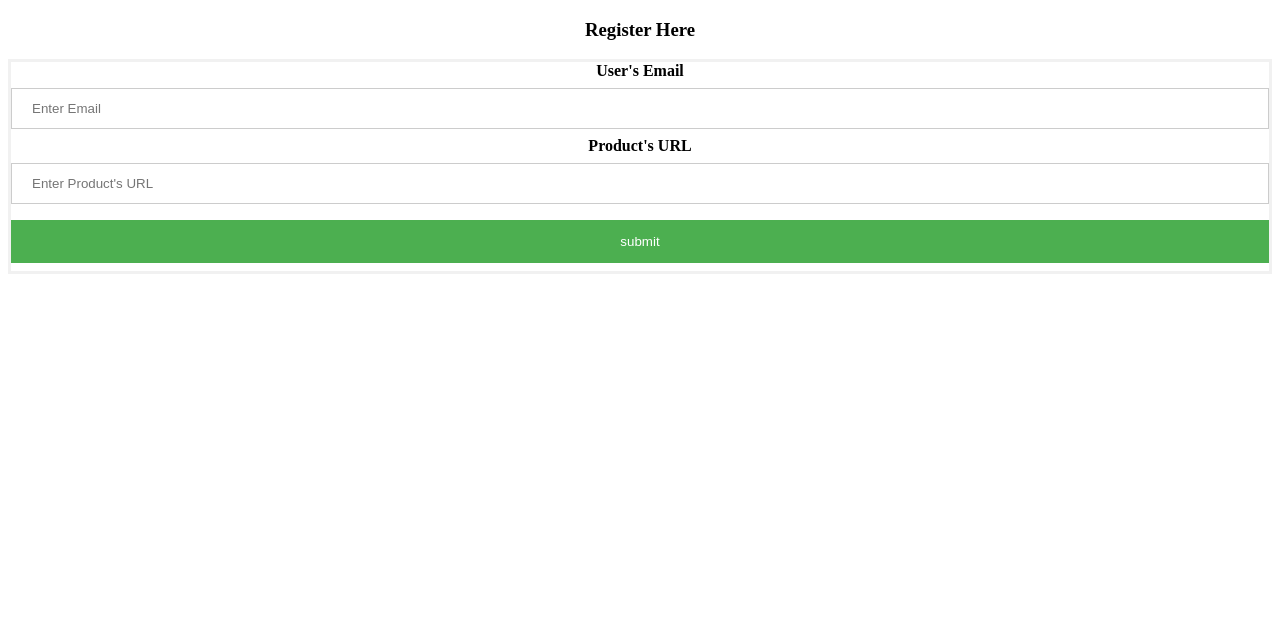
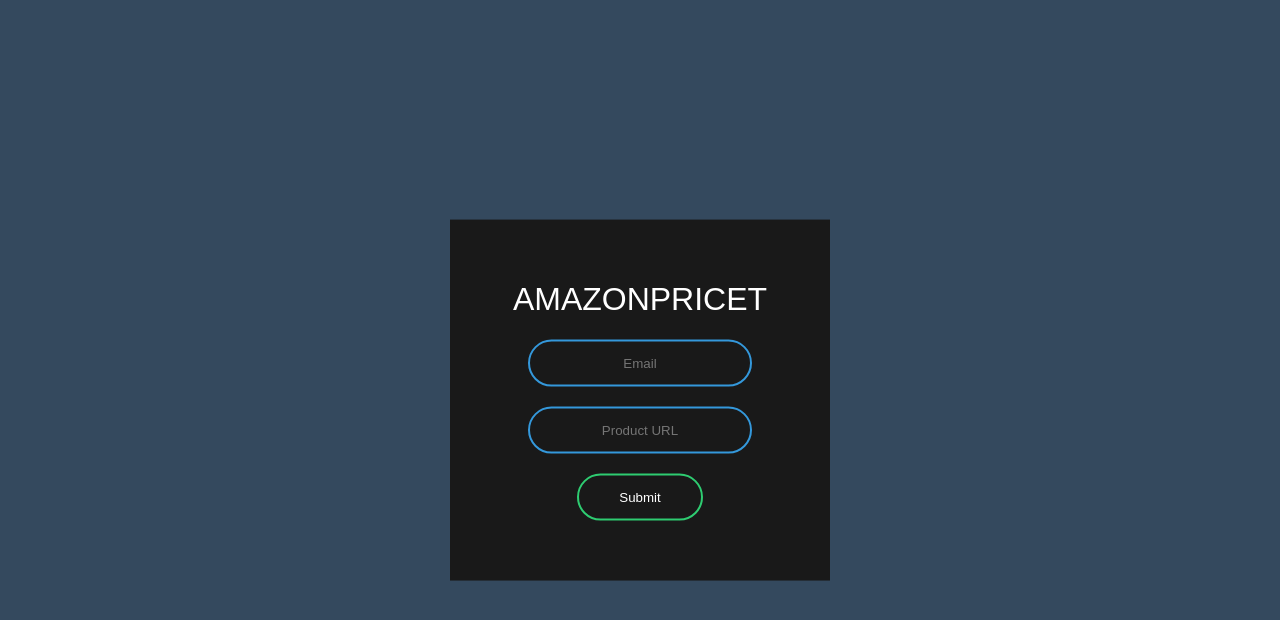
Before and after one commit to MohammadAshrafTolba/amazonpricet, a Flask app: page / in a window 1280 px wide. Shown: the top 620 px of the page. Run offline with Flask 2, Linux system fonts and the light colour scheme.

Commit message:
Update the webservice's front end (html and css files)

```diff
--- a/app/static/styles/index_style.css
+++ b/app/static/styles/index_style.css
@@ -1,30 +1,56 @@
-/* Bordered form */
-form {
-  border: 3px solid #f1f1f1;
+body{
+  margin: 0;
+  padding: 0;
+  font-family: sans-serif;
+  background: #34495e;
 }
-
-/* Full-width inputs */
-input[type=text], input[type=password] {
-  width: 100%;
-  padding: 12px 20px;
-  margin: 8px 0;
-  display: inline-block;
-  border: 1px solid #ccc;
-  box-sizing: border-box;
+.box{
+  width: 300px;
+  padding: 40px;
+  position: absolute;
+  top: 50%;
+  left: 50%;
+  transform: translate(-50%,-50%);
+  background: #191919;
+  text-align: center;
 }
-
-/* Set a style for all buttons */
-button {
-  background-color: #4CAF50;
+.box h1{
   color: white;
-  padding: 14px 20px;
-  margin: 8px 0;
-  border: none;
+  text-transform: uppercase;
+  font-weight: 500;
+}
+.box input[type = "text"],.box input[type = "password"]{
+  border:0;
+  background: none;
+  display: block;
+  margin: 20px auto;
+  text-align: center;
+  border: 2px solid #3498db;
+  padding: 14px 10px;
+  width: 200px;
+  outline: none;
+  color: white;
+  border-radius: 24px;
+  transition: 0.25s;
+}
+.box input[type = "text"]:focus,.box input[type = "password"]:focus{
+  width: 280px;
+  border-color: #2ecc71;
+}
+.box input[type = "submit"]{
+  border:0;
+  background: none;
+  display: block;
+  margin: 20px auto;
+  text-align: center;
+  border: 2px solid #2ecc71;
+  padding: 14px 40px;
+  outline: none;
+  color: white;
+  border-radius: 24px;
+  transition: 0.25s;
   cursor: pointer;
-  width: 100%;
 }
-
-/* Add a hover effect for buttons */
-button:hover {
-  opacity: 0.8;
+.box input[type = "submit"]:hover{
+  background: #2ecc71;
 }
--- a/app/templates/index.html
+++ b/app/templates/index.html
@@ -1,30 +1,20 @@
 <!DOCTYPE html>
-<html lang="en">
-<head>
-    <meta charset="UTF-8">
-    <title>Registration Form</title>
+<!-- saved from url=(0066)file:///C:/Users/I-TECH/Desktop/Animated%20Login%20Form/index.html -->
+<html lang="en" dir="ltr">
 
-    <link rel= "stylesheet" type= "text/css" href= "{{ url_for('static',filename='styles/index_style.css') }}">
+    <head>
+        <meta http-equiv="Content-Type" content="text/html; charset=UTF-8">
+        <title>Registration Form</title>
+        <link rel= "stylesheet" type= "text/css" href= "../static/styles/index_style.css">
+    </head>
+    <body>
 
-</head>
-<body>
+        <form class="box" method="post">
+          <h1>AmazonPriceT</h1>
+          <input type="text" name="uEmail" placeholder="Email" required>
+          <input type="password" name="pURL" placeholder="Product URL" required>
+          <input type="submit" name="submit" value="Submit">
+        </form>
 
-    <center>
-        <h3>Register Here</h3>
-
-        <form method="post">
-
-            <div class="container">
-                <label for="uEmail"><b>User's Email</b></label>
-                <input type="text" placeholder="Enter Email" name="uEmail" required>
-
-                <label for="pURL"><b>Product's URL</b></label>
-                <input type="text" placeholder="Enter Product's URL" name="pURL" required>
-
-                <button type="submit">submit</button>
-            </div>
-        </form>
-    </center>
-
-</body>
+    </body>
 </html>
```
